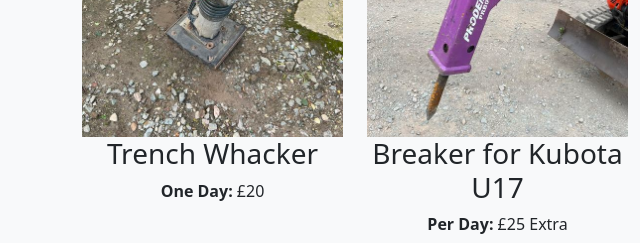
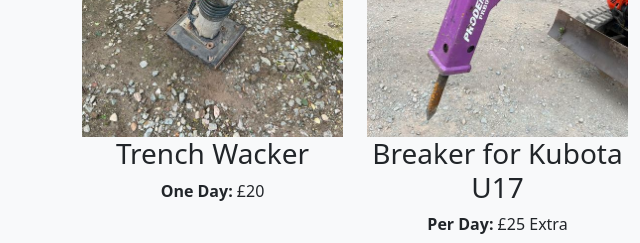
Before and after one commit to johnrtwyford/creaseyplanthire, a plain HTML site: page tools.html in a window 1280 px wide. Shown: the part 800-1043 px from the top of the page, 0-640 px from the left. Drawn offline with nearby package versions, Linux system fonts and the light colour scheme.

Commit message:
Add files via upload

```diff
--- a/tools.html
+++ b/tools.html
@@ -79,7 +79,7 @@
 
 				<div class="col-lg-3 col-md-6 mb-4">
 					<img class="w-100" src="img/trench-whacker.jpg">
-					<h3 class="card-title mb-2">Trench Whacker</h3>
+					<h3 class="card-title mb-2">Trench Wacker</h3>
 					<ul class="list-unstyled mb-0">
 		  				<li><strong>One Day:</strong> £20</li>
 					</ul>
```
